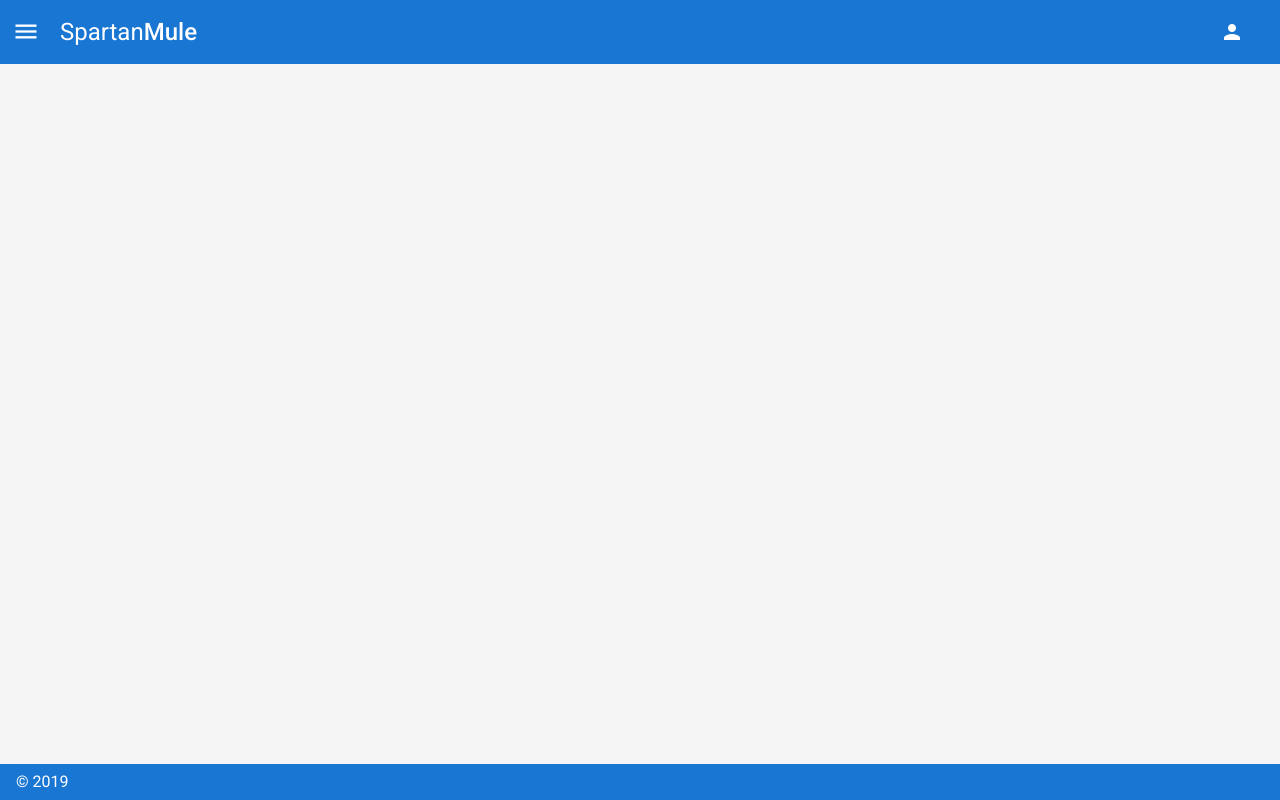
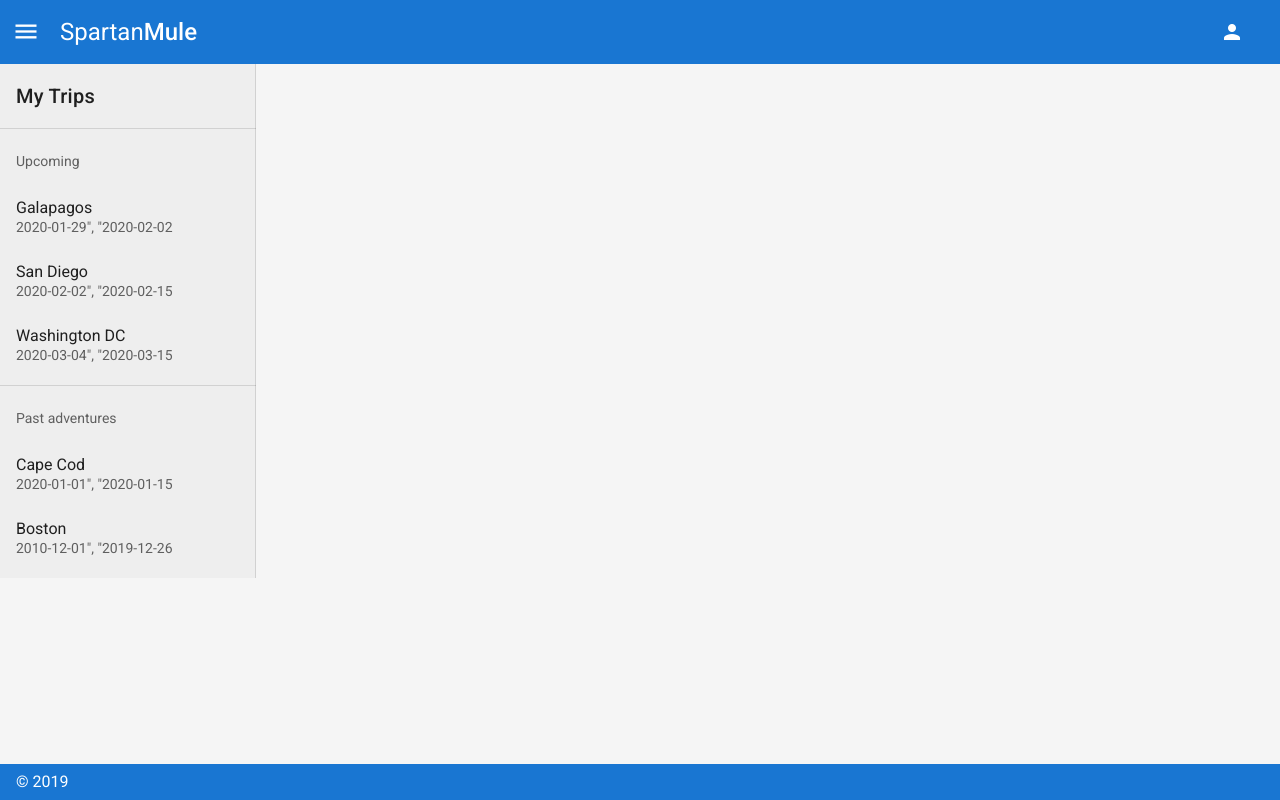
Before and after one commit to jjvaz25/spartan-mule-v1.2, a Vue app in the folder sm-v1.2/: page / in a window 1280 px wide. Built offline with nearby package versions, Linux system fonts and the light colour scheme.

Commit message:
add for loop to display upcoming and completed trips seperately on nav drawer

```diff
--- a/sm-v1.2/src/App.vue
+++ b/sm-v1.2/src/App.vue
@@ -20,6 +20,7 @@ export default {
   },
   data() {
     return {
+
     }
   }
 };
--- a/sm-v1.2/src/components/Main.vue
+++ b/sm-v1.2/src/components/Main.vue
@@ -1,10 +1,17 @@
 <template>
-  <div></div>
+  <div class="main">
+    <trips-drawer />
+  </div>
 </template>
 
 <script>
+import TripsDrawer from './TripsDrawer'
+
 export default {
   name: 'Main',
+  components: {
+    'trips-drawer': TripsDrawer,
+  },
   data() {
     return {
 
--- /dev/null
+++ b/sm-v1.2/src/components/TripsDrawer.vue
@@ -0,0 +1,69 @@
+<template>
+  <v-navigation-drawer
+    permanent
+    class="grey lighten-3"
+  >
+    <v-list>
+      <v-list-item>
+        <v-list-item-content>
+          <v-list-item-title class="title">My Trips</v-list-item-title>
+        </v-list-item-content>
+      </v-list-item>
+    </v-list>
+
+    <v-divider></v-divider>
+
+    <v-list two-line>
+      <v-subheader>Upcoming</v-subheader>
+      <v-list-item
+        v-for="(trip, index) in upcomingTrips" :key="index"
+      >
+        <v-list-item-content>
+          <v-list-item-title>{{ trip.title }}</v-list-item-title>
+          <v-list-item-subtitle>{{ trip.dates }}</v-list-item-subtitle>
+        </v-list-item-content>
+      </v-list-item>
+    </v-list>
+
+    <v-divider></v-divider>
+
+    <v-list two-line>
+      <v-subheader>Past adventures</v-subheader>
+
+      <v-list-item
+        v-for="(trip, index) in pastAdventures" :key="index"
+      >
+        <v-list-item-content>
+          <v-list-item-title>{{ trip.title }}</v-list-item-title>
+          <v-list-item-subtitle>{{ trip.dates }}</v-list-item-subtitle>
+        </v-list-item-content>
+      </v-list-item>
+    </v-list>
+  </v-navigation-drawer>
+</template>
+
+<script>
+
+export default {
+  name: 'TripsDrawer',
+  data() {
+    return {
+      trips: [
+        { title: 'Galapagos', dates: '2020-01-29", "2020-02-02', description: 'Insert description', completed: false },
+        { title: 'San Diego', dates: '2020-02-02", "2020-02-15', description: 'Insert description', completed: false },
+        { title: 'Washington DC', dates: '2020-03-04", "2020-03-15', description: 'Insert description', completed: false },
+        { title: 'Cape Cod', dates: '2020-01-01", "2020-01-15', description: 'Insert description', completed: true },
+        { title: 'Boston', dates: '2010-12-01", "2019-12-26', description: 'Insert description', completed: true },
+      ],
+    }
+  },
+  computed: {
+    upcomingTrips() {
+      return this.trips.filter(trip => !trip.completed);
+    },
+    pastAdventures() {
+      return this.trips.filter(trip => trip.completed);
+    }
+  }
+}
+</script>
```
